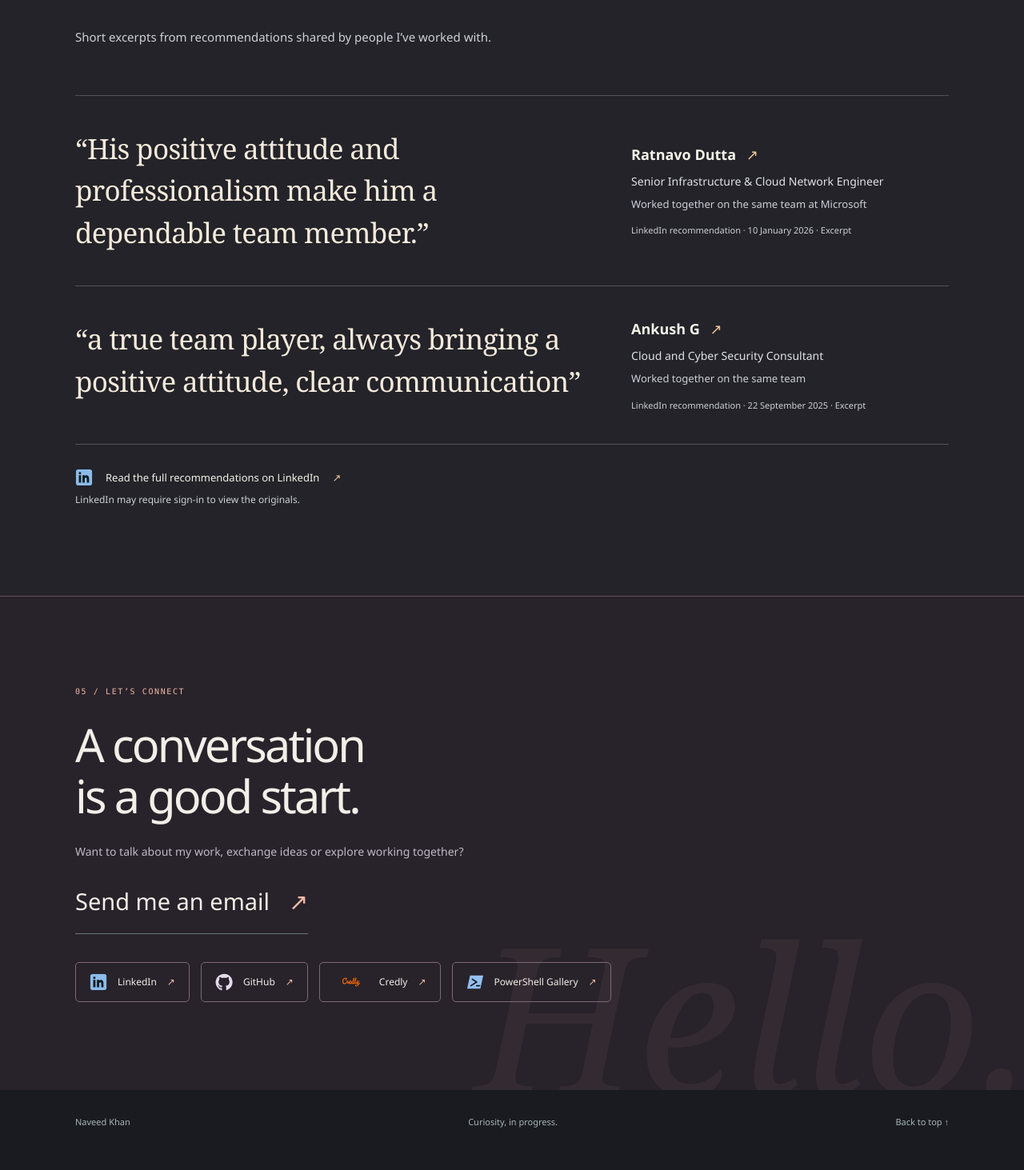
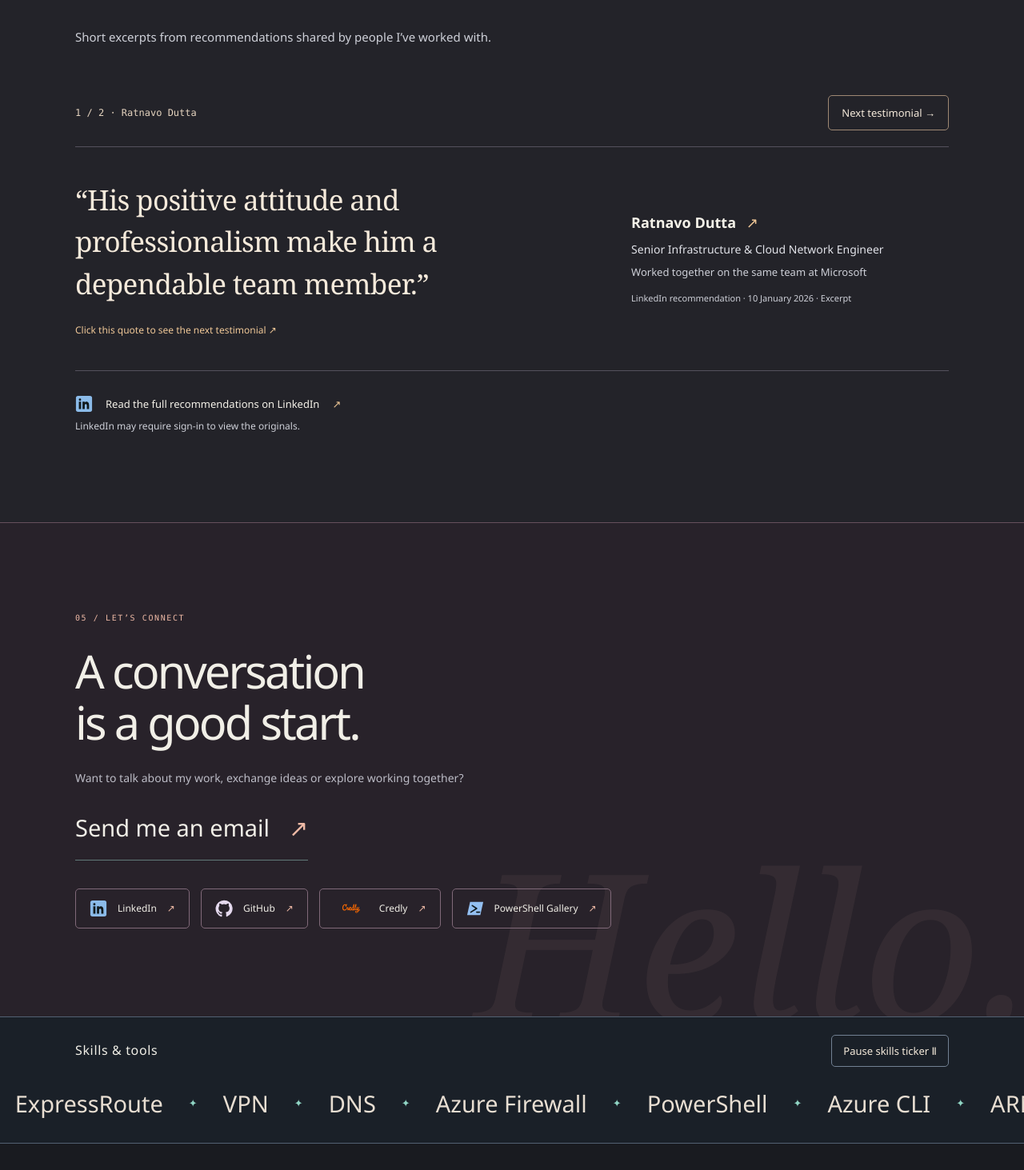
Before and after one commit to khannaveed2020/Portfolio, a React (Vite) app: page / in a window 1280 px wide. Shown: the part 6347-7810 px from the top of the page at 80% size. Built offline with nearby package versions, Linux system fonts and the light colour scheme.

Commit message:
Add manual testimonial tape and scrolling skills ticker

```diff
--- a/scripts/check-build.mjs
+++ b/scripts/check-build.mjs
@@ -20,6 +20,10 @@
 assert(html.includes('Ratnavo Dutta') && html.includes('Ankush G'), 'Missing verified recommendation authors')
 assert(html.indexOf('id="testimonials"') < html.indexOf('id="contact"'), 'Testimonials must precede Contact')
 assert(html.includes('details/recommendations/'), 'Missing LinkedIn recommendation source link')
+assert(html.includes('Next testimonial'), 'Missing explicit testimonial control')
+assert(html.includes('Pause skills ticker'), 'Missing skills ticker pause control')
+assert(html.includes('Terraform · lab'), 'Skills ticker must preserve lab boundary')
+assert(html.includes('id="skills-track"'), 'Missing skills ticker')
 const hero = html.slice(html.indexOf('id="about"'), html.indexOf('id="work"'))
 assert(!hero.includes('Senior Support Escalation Engineer'), 'Role leaked into personal introduction')
 const pdf = await readFile('dist/Naveed_Khan_Resume.pdf')
--- a/src/App.tsx
+++ b/src/App.tsx
@@ -2,7 +2,8 @@
 import { motion, MotionConfig, useReducedMotion, useScroll, useInView, useAnimate } from 'motion/react'
 import { Character } from './Character'
 import { StoryArt, ProfileLogo, CompanyLogo } from './Visuals'
-import { credentials, experience, expertise, profileLinks, roadLens, testimonials, recommendationsUrl } from './content'
+import { credentials, experience, expertise, profileLinks, roadLens } from './content'
+import { TestimonialTicker, SkillsTicker } from './Tickers'
 
 const resume = `${import.meta.env.BASE_URL}Naveed_Khan_Resume.pdf`
 const navigation = [['about', 'About Me'], ['work', 'About My Work'], ['credentials', 'Credentials & Labs']] as const
@@ -95,14 +96,11 @@
       </div></section>
       <section id="testimonials" className="testimonials-section section-pad" aria-labelledby="testimonials-heading"><div className="shell">
         <Reveal><div className="section-heading"><p className="eyebrow">04 / Working together</p><h2 id="testimonials-heading">Testimonials.</h2><p>Short excerpts from recommendations shared by people I’ve worked with.</p></div></Reveal>
-        <div className="testimonials-list">{testimonials.map(person => <Reveal key={person.name}><figure className="testimonial">
-          <blockquote><p>“{person.quote}”</p></blockquote>
-          <figcaption><a className="testimonial-author" href={person.profile} target="_blank" rel="noopener noreferrer">{person.name} <span aria-hidden="true">↗</span></a><span className="testimonial-title">{person.title}</span><span className="testimonial-relationship">{person.relationship}</span><span className="testimonial-source">LinkedIn recommendation · <time dateTime={person.date}>{person.displayDate}</time> · Excerpt</span></figcaption>
-        </figure></Reveal>)}</div>
-        <a className="text-link recommendation-link" href={recommendationsUrl} target="_blank" rel="noopener noreferrer"><ProfileLogo name="LinkedIn"/>Read the full recommendations on LinkedIn <span aria-hidden="true">↗</span></a><p className="recommendation-note">LinkedIn may require sign-in to view the originals.</p>
+        <TestimonialTicker />
       </div></section>
       <section id="contact" className="contact-section section-pad"><div className="shell"><Reveal><p className="eyebrow">05 / Let’s connect</p><h2>A conversation<br/>is a good start.</h2><p>Want to talk about my work, exchange ideas or explore working together?</p><a className="contact-email" href="mailto:khannaveed2020@outlook.com">Send me an email <span aria-hidden="true">↗</span></a><div className="social-links">{profileLinks.map(([label, url]) => <a key={label} href={url} target="_blank" rel="noopener noreferrer"><ProfileLogo name={label} />{label}<span aria-hidden="true">↗</span></a>)}</div></Reveal></div></section>
     </main>
+    <SkillsTicker />
     <footer className="shell"><span>Naveed Khan</span><span>Curiosity, in progress.</span><a href="#about">Back to top <span aria-hidden="true">↑</span></a></footer>
   </MotionConfig>
 }
--- /dev/null
+++ b/src/Tickers.tsx
@@ -0,0 +1,32 @@
+import { useEffect, useState } from 'react'
+import { recommendationsUrl, testimonials, tickerSkills } from './content'
+import { ProfileLogo } from './Visuals'
+
+export function TestimonialTicker() {
+  const [enhanced, setEnhanced] = useState(false)
+  const [index, setIndex] = useState(0)
+  useEffect(() => setEnhanced(true), [])
+  const next = () => setIndex(current => (current + 1) % testimonials.length)
+  return <>
+    <div className="testimonial-ticker" role="region" aria-label="Testimonials" aria-roledescription={enhanced ? 'carousel' : undefined}>
+      <div className="ticker-toolbar" hidden={!enhanced}><span aria-live="polite" aria-atomic="true">{index + 1} / {testimonials.length} · {testimonials[index].name}</span><button className="ticker-next" onClick={next} aria-controls="testimonial-slides">Next testimonial <span aria-hidden="true">→</span></button></div>
+      <div id="testimonial-slides" className="testimonials-list">{testimonials.map((person, i) => <figure className={`testimonial ${enhanced && index === i ? 'testimonial-active' : ''}`} hidden={enhanced && index !== i} key={person.name}>
+        <blockquote><button className="quote-switch" onClick={next} disabled={!enhanced}><span>“{person.quote}”</span><span className="quote-switch-hint" hidden={!enhanced}>Click this quote to see the next testimonial <span aria-hidden="true">↗</span></span></button></blockquote>
+        <figcaption><a className="testimonial-author" href={person.profile} target="_blank" rel="noopener noreferrer">{person.name} <span aria-hidden="true">↗</span></a><span className="testimonial-title">{person.title}</span><span className="testimonial-relationship">{person.relationship}</span><span className="testimonial-source">LinkedIn recommendation · <time dateTime={person.date}>{person.displayDate}</time> · Excerpt</span></figcaption>
+      </figure>)}</div>
+    </div>
+    <a className="text-link recommendation-link" href={recommendationsUrl} target="_blank" rel="noopener noreferrer"><ProfileLogo name="LinkedIn"/>Read the full recommendations on LinkedIn <span aria-hidden="true">↗</span></a><p className="recommendation-note">LinkedIn may require sign-in to view the originals.</p>
+  </>
+}
+
+export function SkillsTicker() {
+  const [paused, setPaused] = useState(false)
+  const [enabled, setEnabled] = useState(false)
+  useEffect(() => setEnabled(true), [])
+  return <section className={`skills-ticker ${enabled ? 'skills-enabled' : ''} ${paused ? 'skills-paused' : ''}`} aria-labelledby="skills-ticker-heading">
+    <div className="skills-ticker-header shell"><h2 id="skills-ticker-heading">Skills & tools</h2><button className="skills-pause" hidden={!enabled} aria-pressed={paused} aria-controls="skills-track" onClick={() => setPaused(!paused)}>{paused ? 'Resume skills ticker' : 'Pause skills ticker'} <span aria-hidden="true">{paused ? '▶' : 'Ⅱ'}</span></button></div>
+    <div className="skills-window"><div className="skills-track" id="skills-track">
+      {[false, true].map(duplicate => <ul className="skills-run" aria-hidden={duplicate || undefined} key={String(duplicate)}>{tickerSkills.map(skill => <li key={skill}>{skill}<span aria-hidden="true">✦</span></li>)}</ul>)}
+    </div></div>
+  </section>
+}
--- a/src/content.ts
+++ b/src/content.ts
@@ -29,6 +29,15 @@
 ] as const
 
 export const recommendationsUrl = 'https://www.linkedin.com/in/naveedkhan0266/details/recommendations/'
+
+// Selected from résumé-derived expertise and role bullets above/below.
+// Lab-only tools retain their boundary on the visible tape.
+export const tickerSkills = [
+  'Azure networking', 'ExpressRoute', 'VPN', 'DNS', 'Azure Firewall',
+  'PowerShell', 'Azure CLI', 'ARM templates', 'BGP', 'OSPF',
+  'Network security', 'Wireshark', 'Incident analysis', 'Root-cause analysis',
+  'Engineer mentoring', 'Docker · lab', 'Terraform · lab', 'Git · lab',
+] as const
 
 export const experience = [
   { company: 'Microsoft', date: 'May 2024 — Present', role: 'Senior Support Escalation Engineer', summary: 'Complex Azure networking escalations, engineering investigations and customer communication.', bullets: [
--- a/src/styles.css
+++ b/src/styles.css
@@ -224,6 +224,40 @@
 .testimonial-source { color: #ced0d8; font-size: 11px; line-height: 1.6; margin-top: 5px; }
 .recommendation-link { margin-top: 30px; flex-wrap: wrap; line-height: 1.6; }
 .recommendation-note { font-size: 12px; color: #ced0d8; margin-bottom: 0; }
+[hidden] { display: none !important; }
+.ticker-toolbar { display: flex; justify-content: space-between; align-items: center; gap: 20px; padding-bottom: 20px; font: 12px Consolas, monospace; color: #e5d4bf; }
+.ticker-next, .skills-pause { background: transparent; color: #f5eadb; border: 1px solid #9e8873; border-radius: 5px; padding: 12px 16px; cursor: pointer; font: 13px 'Avenir Next', Avenir, 'Segoe UI', sans-serif; }
+.ticker-next:hover, .skills-pause:hover { background: #363038; }
+.testimonial { min-height: 240px; }
+.quote-switch { border: 0; background: none; color: #f5eadb; font: clamp(24px, 2.8vw, 35px)/1.5 Georgia, 'Times New Roman', serif; letter-spacing: -.02em; text-align: left; padding: 0; width: 100%; cursor: pointer; }
+.quote-switch:disabled { cursor: default; opacity: 1; }
+.quote-switch-hint { display: block; color: #efc797; font: 12px/1.6 'Avenir Next', Avenir, 'Segoe UI', sans-serif; letter-spacing: 0; margin-top: 22px; }
+.testimonial-active { animation: testimonial-slide .45s cubic-bezier(.16,1,.3,1); }
+@keyframes testimonial-slide { from { opacity: .6; transform: translateX(18px); } to { opacity: 1; transform: translateX(0); } }
+.skills-ticker { background: #1a2028; border-block: 1px solid #526172; padding-block: 22px 28px; }
+.skills-ticker-header { display: flex; align-items: center; justify-content: space-between; gap: 20px; margin-bottom: 24px; }
+.skills-ticker-header h2 { font-size: 16px; letter-spacing: .04em; margin: 0; }
+.skills-pause { padding: 10px 14px; border-color: #728193; }
+.skills-window { overflow: hidden; }
+.skills-track { display: flex; width: max-content; }
+.skills-enabled .skills-track { animation: skills-travel 100s linear infinite; }
+.skills-run { flex-shrink: 0; display: flex; list-style: none; margin: 0; padding: 0; }
+.skills-run li { display: flex; align-items: center; gap: 32px; padding-right: 32px; white-space: nowrap; color: #e8ded2; font-size: clamp(20px, 2.5vw, 29px); }
+.skills-run li > span { font-size: 13px; color: #90d5c4; }
+.skills-paused .skills-track, .skills-ticker:hover .skills-track, .skills-ticker:focus-within .skills-track { animation-play-state: paused; }
+@keyframes skills-travel { to { transform: translateX(-50%); } }
+.skills-ticker:not(.skills-enabled) .skills-window { overflow: visible; }
+.skills-ticker:not(.skills-enabled) .skills-track { width: auto; }
+.skills-ticker:not(.skills-enabled) .skills-run { flex-wrap: wrap; gap: 15px 20px; padding-inline: 24px; }
+.skills-ticker:not(.skills-enabled) .skills-run li { white-space: normal; font-size: 16px; gap: 15px; padding-right: 0; }
+.skills-ticker:not(.skills-enabled) .skills-run[aria-hidden='true'] { display: none; }
+@media (prefers-reduced-motion: reduce) {
+  .skills-window { overflow: visible; }
+  .skills-track { width: auto; }
+  .skills-run { flex-wrap: wrap; gap: 15px 20px; padding-inline: 24px; }
+  .skills-run li { white-space: normal; font-size: 16px; gap: 15px; padding-right: 0; }
+  .skills-run[aria-hidden='true'], .skills-pause { display: none; }
+}
 .contact-section { background: #28222a; --accent: #efbaa6; border-top-color: #66505c; position: relative; overflow: hidden; }
 .contact-section::after { content: 'Hello.'; position: absolute; right: -10px; bottom: -35px; font-family: Georgia, serif; font-style: italic; font-size: clamp(110px, 20vw, 260px); line-height: 1; color: #eebda810; pointer-events: none; }
 .contact-section .shell { position: relative; z-index: 1; }
```
Also changed, not shown: 2 other files (tests, documents, lock files or other folders).
